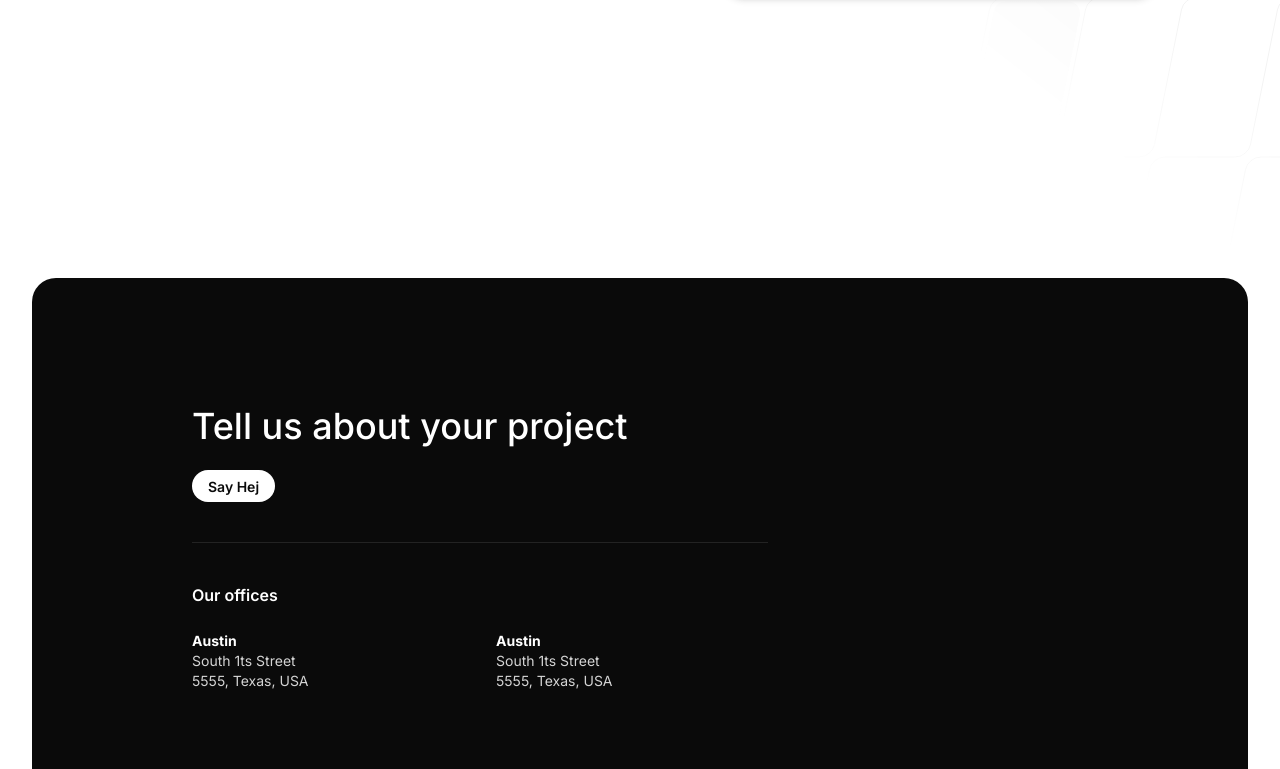
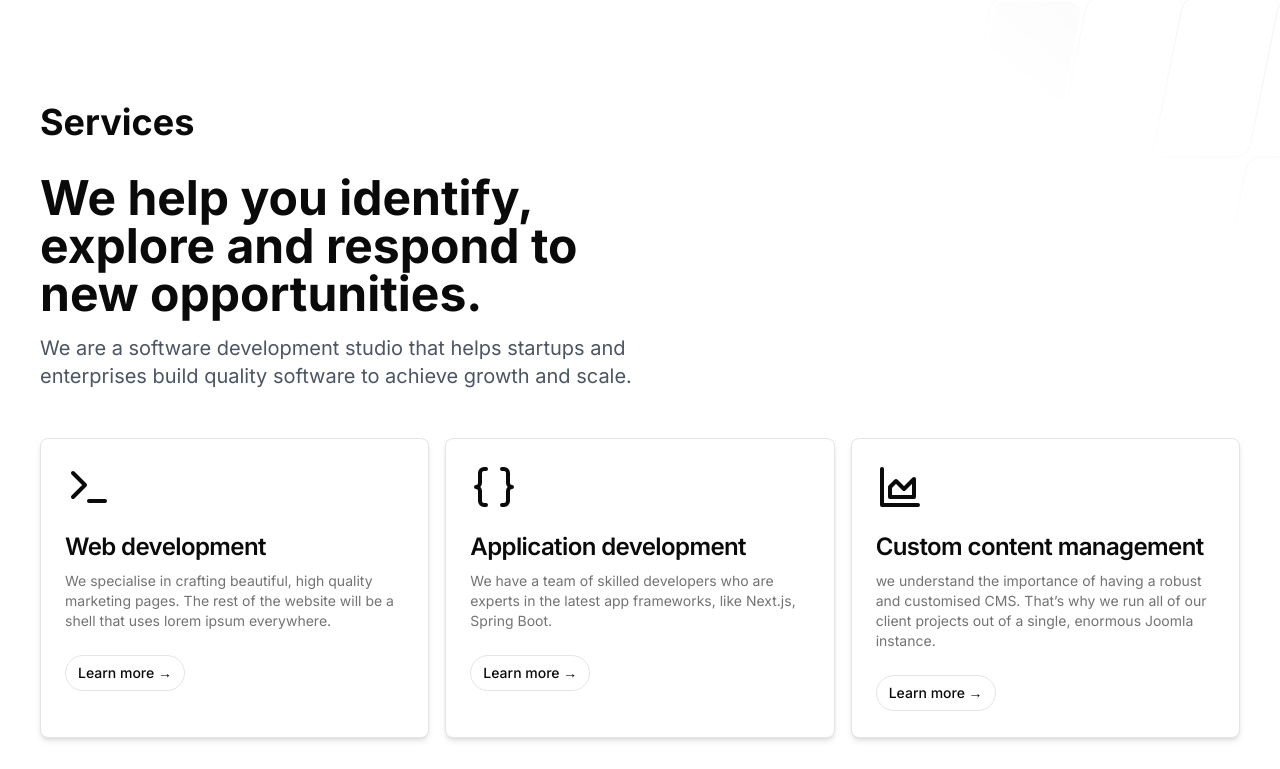
Before and after one commit to luiscarbonel1991/carboit, a Next.js app: page / in a window 1280 px wide. Shown: the part 651-1420 px from the top of the page. Built offline with nearby package versions, Linux system fonts and the light colour scheme.

Commit message:
Add Services Section

```diff
--- /dev/null
+++ b/app/(marketing)/_components/card-service.tsx
@@ -0,0 +1,52 @@
+import {Card, CardContent, CardDescription, CardFooter, CardHeader, CardTitle} from "@/components/ui/card";
+import {Button} from "@/components/ui/button";
+import {ReactNode} from "react";
+import Link from "next/link";
+
+interface CardServiceProps {
+    title: string
+    description: string
+    headerContent: ReactNode,
+    cardClassName?: string,
+    link?: string
+}
+
+const CardService = ({
+                         title,
+                         description,
+                         headerContent,
+                         cardClassName,
+    link
+                     }: CardServiceProps) => {
+    return (
+        <Card className={cardClassName}>
+            <CardHeader>
+                {headerContent}
+            </CardHeader>
+            <CardContent className="space-y-3">
+                <CardTitle>{title}</CardTitle>
+                <CardDescription>
+                    {description}
+                </CardDescription>
+            </CardContent>
+            <CardFooter>
+                {
+                    link && (
+                        <Button asChild variant="outline" size="sm" className="rounded-3xl">
+                            <Link href={link}>
+                                Learn more →
+                            </Link>
+                        </Button>
+                    ) || (
+                        <Button variant="outline" size="sm" className="rounded-3xl">
+                            Learn more →
+                        </Button>
+                    )
+
+                }
+            </CardFooter>
+        </Card>
+    )
+}
+
+export default CardService
--- a/app/(marketing)/_components/hero.tsx
+++ b/app/(marketing)/_components/hero.tsx
@@ -1,6 +1,7 @@
 import Link from "next/link";
 import {Button} from "@/components/ui/button";
 import SvgBackground from "@/components/svg-background";
+import Image from "next/image";
 
 
 export const Hero = () => {
@@ -13,16 +14,16 @@ export const Hero = () => {
 
 
                 <div className="py-6 md:order-1 hidden md:block">
-                    {/*
-                    Put your image here and uncomment the code below and remove the code after it
+
+
                     <Image
-                        src="/static/images/marketing/your-image-here.png"
+                        src="/static/images/marketing/hero_v6.jpeg"
                         alt="A Developer in front of a computer developing software"
                         height={440}
                         width={440}
                         className="rounded-3xl shadow-md"
-                    />*/}
-                    <div className="relative h-[440px] w-[440px] rounded-3xl shadow-md overflow-hidden">
+                    />
+                    {/*<div className="relative h-[440px] w-[440px] rounded-3xl shadow-md overflow-hidden">
                         <div className="flex h-full">
                             <div className="w-1/2 bg-black"></div>
                             <div className="w-1/2 bg-gray-500"></div>
@@ -30,7 +31,7 @@ export const Hero = () => {
                         <div className="absolute inset-0 flex items-center justify-center">
                             <span className="text-xl font-bold text-white">Your image here</span>
                         </div>
-                    </div>
+                    </div>*/}
                 </div>
 
                 <aside>
--- /dev/null
+++ b/app/(marketing)/_components/services-section.tsx
@@ -0,0 +1,43 @@
+import CardService from "@/app/(marketing)/_components/card-service";
+import {AreaChart, Braces, Terminal} from "lucide-react";
+
+
+export const ServicesSection = () => {
+    return (
+        <section className="container grid grid-cols-1 pt-16 px-4 md:px-10 py-10">
+
+            <div className="flex flex-wrap w-ful mb-8">
+                <div className="lg:w-1/2 w-full mb-6 lg:mb-0">
+                    <h2 className="sm:text-4xl text-3xl font-bold mb-8">Services</h2>
+                    <h3 className="sm:text-5xl text-4xl font-bold mb-4">We help you identify, explore and respond to new
+                        opportunities.</h3>
+                    <p className="text-xl text-gray-600 dark:text-gray-400 mb-4">We are a software development studio
+                        that helps startups and enterprises build quality software to achieve growth and scale.</p>
+                </div>
+            </div>
+
+            <div className="grid lg:grid-cols-3 gap-4 place-items-center">
+                <CardService
+                    cardClassName="shadow-md hover:shadow-lg transition-shadow duration-300 ease-in-out min-h-[300px]"
+                    title={"Web development"}
+                    description={"We specialise in crafting beautiful, high quality marketing pages. The rest of the website will be a shell that uses lorem ipsum everywhere."}
+                    headerContent={<Terminal size={48} className="text-primary-500"/>}
+                />
+
+                <CardService
+                    cardClassName="shadow-md hover:shadow-lg transition-shadow duration-300 ease-in-out min-h-[300px]"
+                    title={"Application development"}
+                    description={"We have a team of skilled developers who are experts in the latest app frameworks, like Next.js, Spring Boot."}
+                    headerContent={<Braces size={48} className="text-primary-500"/>}
+                />
+
+                <CardService
+                    cardClassName="shadow-md hover:shadow-lg transition-shadow duration-300 ease-in-out min-h-[300px]"
+                    title={"Custom content management"}
+                    description={"we understand the importance of having a robust and customised CMS. That’s why we run all of our client projects out of a single, enormous Joomla instance."}
+                    headerContent={<AreaChart size={48} className="text-primary-500"/>}
+                />
+            </div>
+        </section>
+    )
+}
--- a/app/(marketing)/page.tsx
+++ b/app/(marketing)/page.tsx
@@ -1,11 +1,15 @@
 import {Hero} from "@/app/(marketing)/_components/hero";
 import {HeadingContact} from "@/app/(marketing)/_components/heading-contact";
+import {ServicesSection} from "@/app/(marketing)/_components/services-section";
 
 
 const MarketingPage = () => {
     return (
         <>
             <Hero/>
+
+            <ServicesSection/>
+
             <HeadingContact/>
         </>
     );
```
Also changed, not shown: app/globals.css (line endings or trailing spaces).
